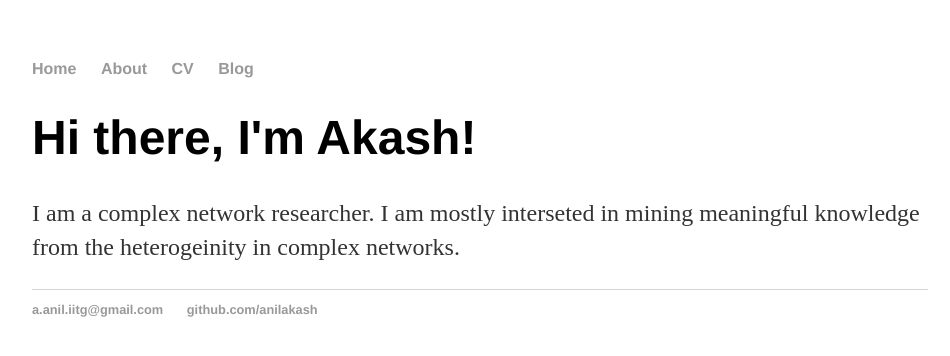
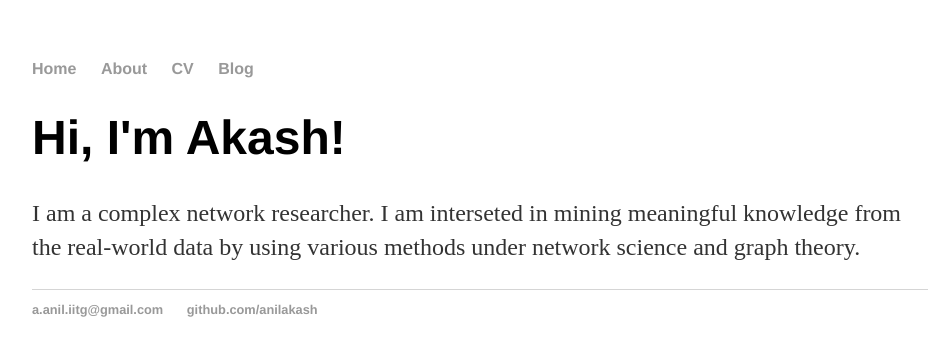
Before and after one commit to anilakash/anilakash.github.io, a Jekyll site: the page built from index.html, in a window 1280 px wide. Shown: the top 356 px of the page, without its empty margins (160-1110 px from the left). Built offline with Jekyll 4.4.1, drawn with Linux system fonts in a browser that asks for light colours.

Commit message:
Update index.html

```diff
--- a/index.html
+++ b/index.html
@@ -3,6 +3,7 @@ layout: default
 title: Akash Anil, Complex Network Researcher
 ---
 <div class="blurb">
-	<h1>Hi there, I'm Akash!</h1>
-	<p>I am a complex network researcher. I am mostly interseted in mining meaningful knowledge from the heterogeinity in complex networks.</p>
+	<h1>Hi, I'm Akash!</h1>
+	<p>I am a complex network researcher. I am interseted in mining meaningful knowledge from the real-world data by using various
+	 methods under network science and graph theory.</p>
 </div><!-- /.blurb -->
```
